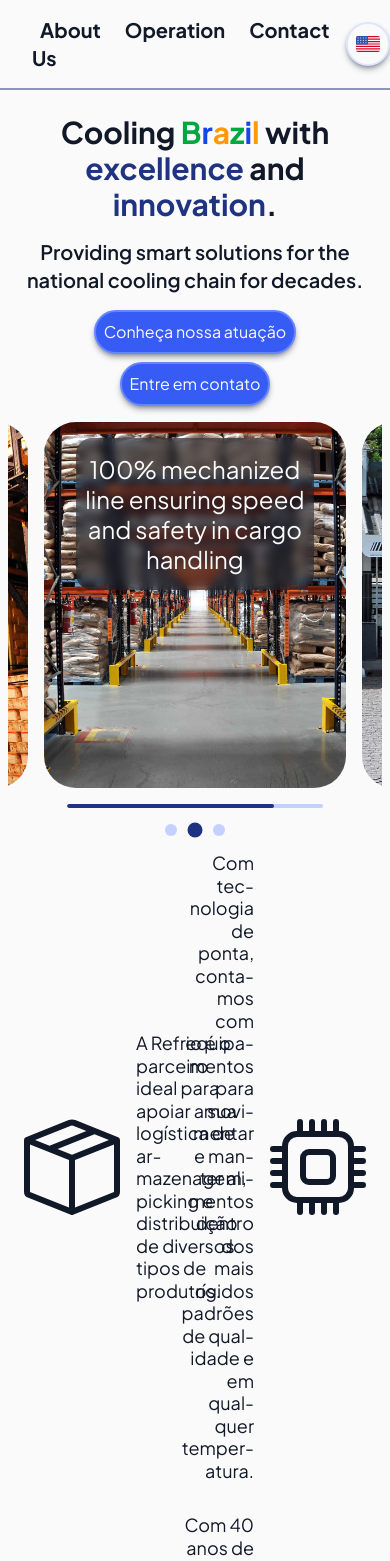
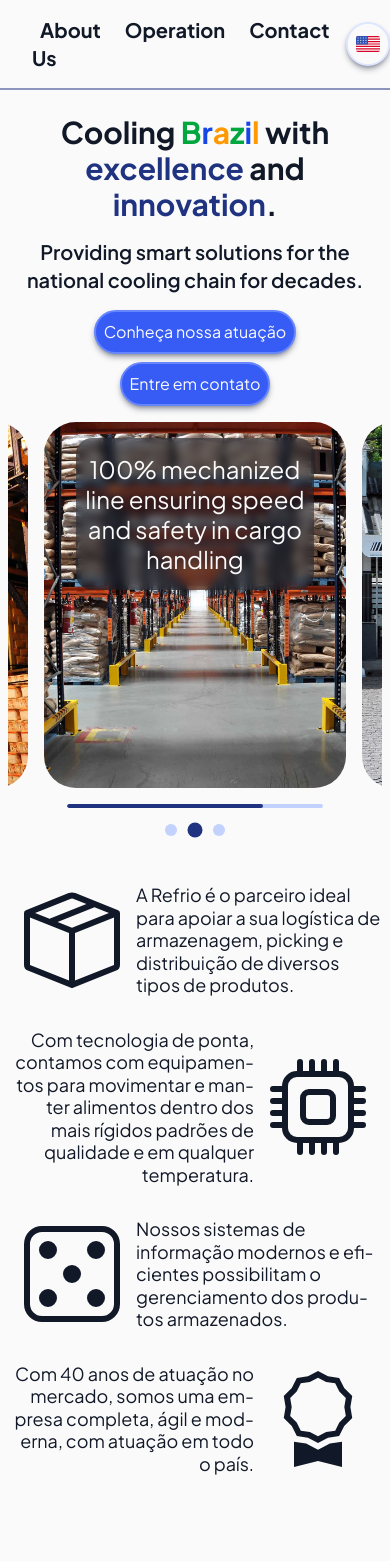
Before and after one commit to erikhenriqueal/refrio-modernization-proposal, a Next.js app: page /en in a window 390 px wide. Shown: the top 1561 px of the page. After the commit the page ends 1483 px from the top, so only its background shows below. Built offline with nearby package versions, Linux system fonts and the light colour scheme.

Commit message:
fix: improve responsivity on MultiSide component & description (#brand) section

```diff
--- a/src/app/[locale]/page.tsx
+++ b/src/app/[locale]/page.tsx
@@ -1,16 +1,17 @@
 "use client";
 
 import Image from "next/image";
+import React, { useEffect, useRef } from "react";
 import { useTranslations } from "next-intl";
 import { motion } from "motion/react";
-import React, { useEffect, useRef } from "react";
 import { BsAward, BsBoxSeam, BsCpu, BsDice5 } from "react-icons/bs";
 import { IconType } from "react-icons";
 
-import Navbar from "@/components/feature/Navbar";
 import { Carousel } from "@/components/ui/carousel";
 import { Anchor } from "@/components/ui/button";
 import { MultiSide } from "@/components/ui/multiside";
+
+import Navbar from "@/components/feature/Navbar";
 
 /** Colorize `chunks` using the pattern `green`, `blue`, `yellow`... */
 const BrazilWord = ({ chunks }: { chunks: React.ReactNode }) => {
@@ -141,9 +142,9 @@
           </div>
         </section>
         {/* Description */}
-        <section id="business">
-          <div>
-            <MultiSide className="gap-8">
+        <section id="brand">
+          <div className="mt-8">
+            <MultiSide className="gap-x-12 gap-y-8 *:max-w-sm">
               {/* Item 1 - Left */}
               <DescriptionItem
                 icon={BsBoxSeam}
--- a/src/components/ui/multiside.tsx
+++ b/src/components/ui/multiside.tsx
@@ -9,11 +9,14 @@
 
 export function MultiSide({ className, children, ...props }: MultiSideProps) {
   return (
-    <div className={`w-full grid grid-cols-2 gap-4 ${className}`} {...props}>
+    <div
+      className={`w-full grid grid-cols-[minmax(0,auto)] md:grid-cols-[repeat(2,minmax(0,auto))] md:justify-center gap-4 ${className}`}
+      {...props}
+    >
       {children.map((child, i) => (
         <div
           key={i}
-          className={`flex items-center ${i % 2 == 0 ? "flex-row" : "flex-row-reverse text-right"}`}
+          className={`flex items-center ${i % 2 == 0 ? "flex-row" : "ml-auto md:ml-0 flex-row-reverse text-right"}`}
         >
           {child}
         </div>
```
